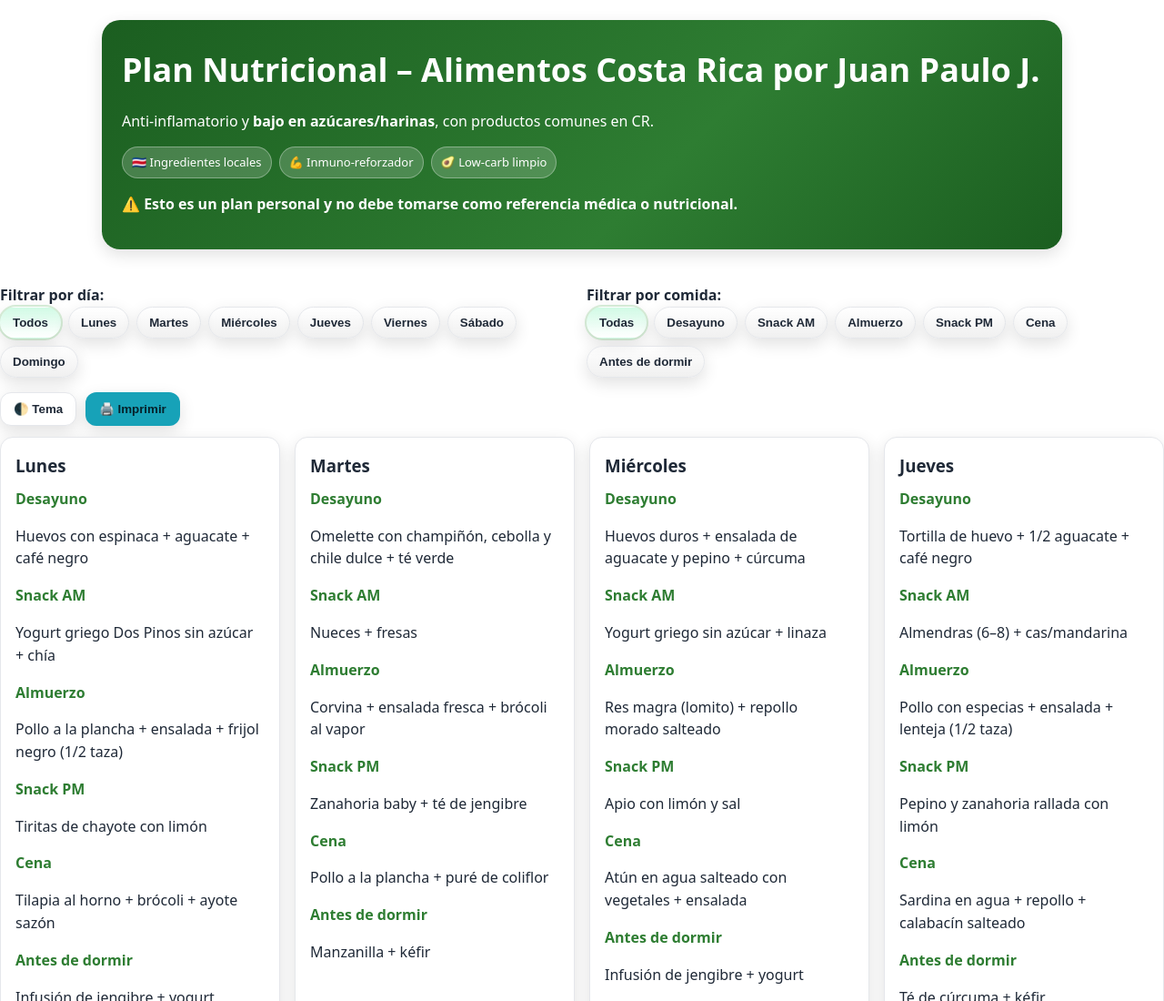
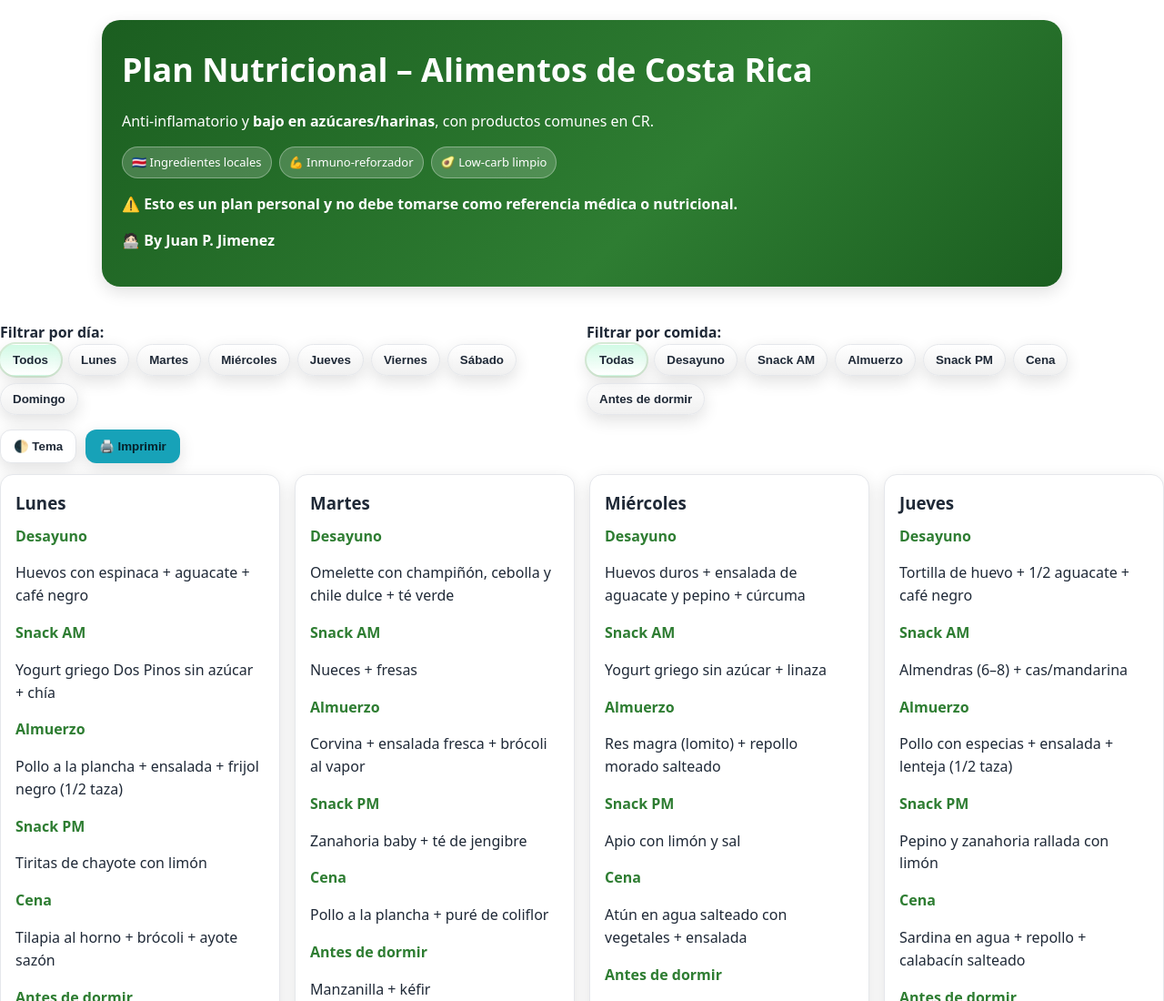
Before and after one commit to pausherl/plan-cr, a plain HTML site: page index.html in a window 1280 px wide. Shown: the top 1100 px of the page at 91% size. Drawn offline with Linux system fonts and the light colour scheme.

Commit message:
Update index.html

```diff
--- a/index.html
+++ b/index.html
@@ -10,7 +10,7 @@
 <body>
 <div class="container">
   <header class="hero">
-    <h1>Plan Nutricional – Alimentos Costa Rica por Juan Paulo J.</h1>
+    <h1>Plan Nutricional – Alimentos de Costa Rica</h1>
 
 
     <p>Anti-inflamatorio y <b>bajo en azúcares/harinas</b>, con productos comunes en CR.</p>
@@ -23,7 +23,18 @@
      <!-- Disclaimer -->
   <section class="disclaimer">
     <p><b>⚠️ Esto es un plan personal y no debe tomarse como referencia médica o nutricional.</b></p>
+
+
   </section>
+
+
+    <!-- created -->
+  <section class="Created by">
+    <p><b> 🧑🏻‍💻 By Juan P. Jimenez</b></p>
+
+
+  </section>
+
 
 </div>
   </header>
```
